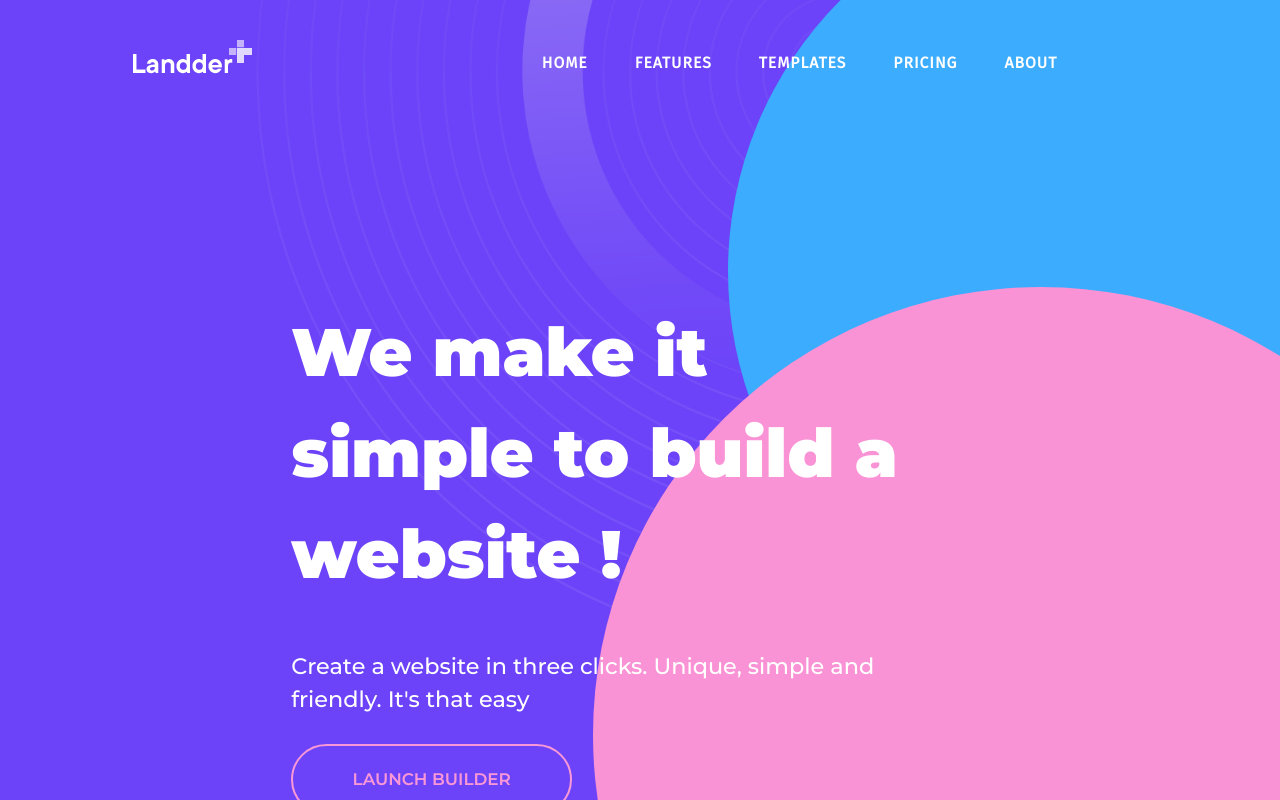
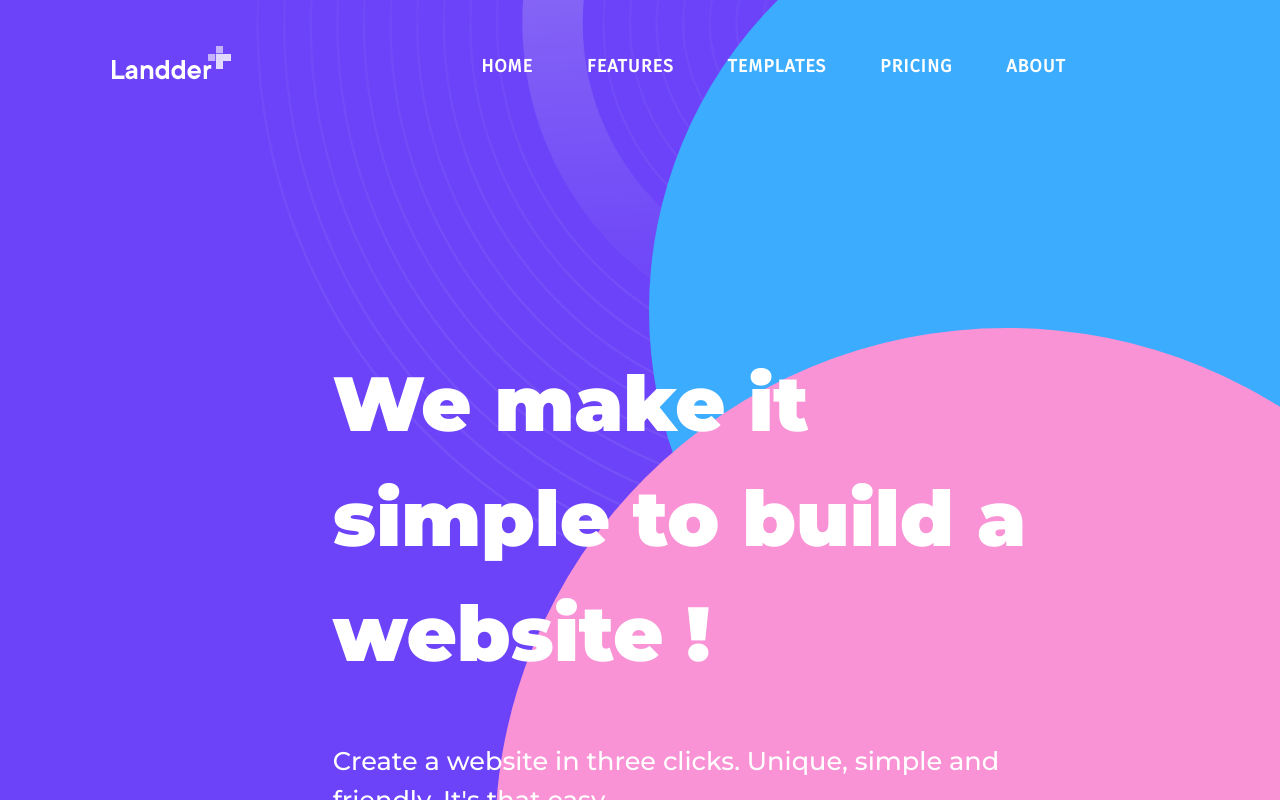
Before and after one commit to ahsan2882/React-website-builder, a React (Create React App) app: page / in a window 1280 px wide. Shown: the top 800 px of the page. Built offline with nearby package versions, Linux system fonts and the light colour scheme.

Commit message:
files updated

```diff
--- a/src/index.css
+++ b/src/index.css
@@ -9,10 +9,13 @@
   box-sizing: border-box;
   font-family: "Fira Sans";
 }
+html {
+  font-size:100%;
+}
 
 body {
   margin: 0;
-  font-family: -apple-system, BlinkMacSystemFont, 'Segoe UI', 'Roboto', 'Oxygen',
+  font-family: -apple-system, BlinkMacSystemFont,'Montserrat' 'Segoe UI', 'Roboto', 'Oxygen',
     'Ubuntu', 'Cantarell', 'Fira Sans', 'Droid Sans', 'Helvetica Neue',
     sans-serif;
   -webkit-font-smoothing: antialiased;
--- a/src/landingPage/sass/_globals.scss
+++ b/src/landingPage/sass/_globals.scss
@@ -1,7 +1,7 @@
 
 *, *::before, *::after { margin: 0; padding: 0; box-sizing: inherit; font-weight: inherit; }
 
-html { font-size: 70%; overflow-x: hidden; }
+html { font-size: 80%; overflow-x: hidden; }
 
 body { font-family: Montserrat, sans-serif; box-sizing: border-box; font-weight: 500 !important;  background-color: $body-color;}
 
```
Also changed, not shown: src/landingPage/LandingHeader.js (+4 -4 lines).
